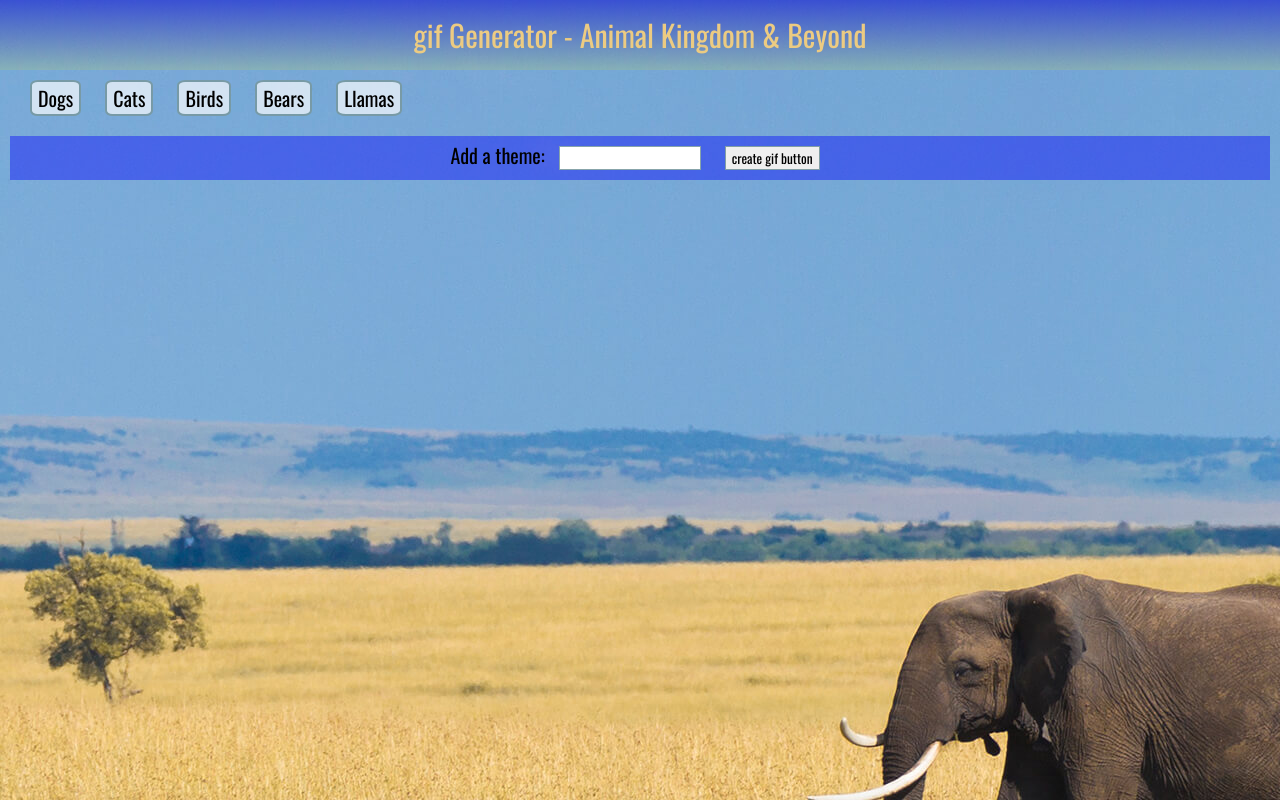
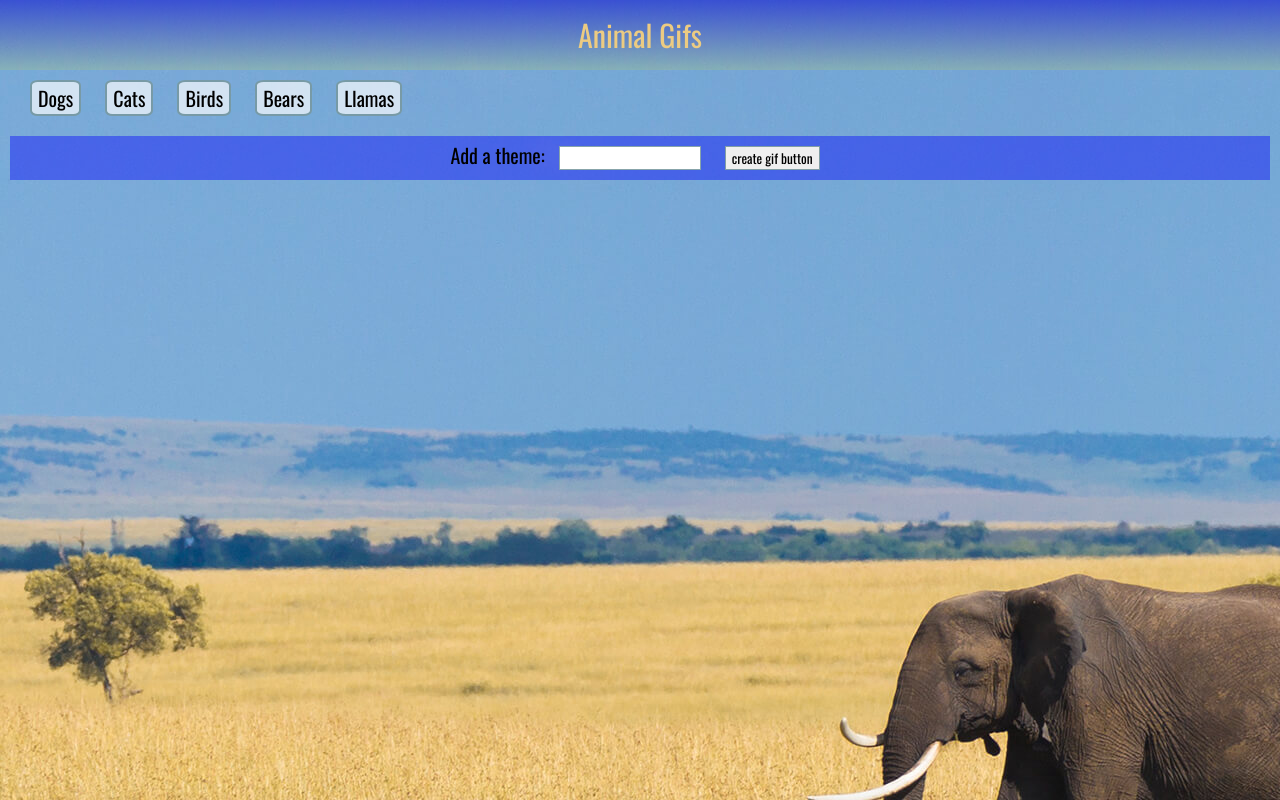
Before and after one commit to nkeledjian/Animal-Gifs, a plain HTML site: page index.html in a window 1280 px wide. Drawn offline with nearby package versions, Linux system fonts and the light colour scheme.

Commit message:
Updated webpage title

```diff
--- a/index.html
+++ b/index.html
@@ -12,7 +12,7 @@
 </head>
 
 <body>
-    <h1>gif Generator - Animal Kingdom & Beyond</h1>
+    <h1>Animal Gifs</h1>
     <!-- Buttons rendered here based on user's theme choice -->
         <button class="theme" theme-name="Dogs">Dogs</button>
         <button class="theme" theme-name="Cats">Cats</button>
```
